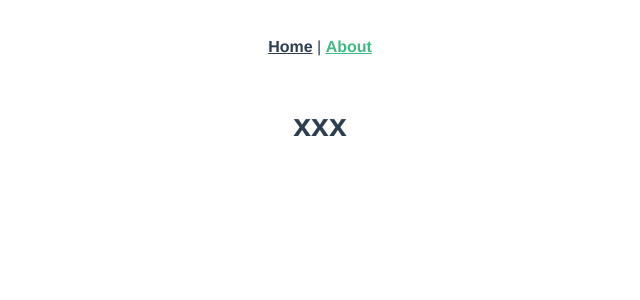
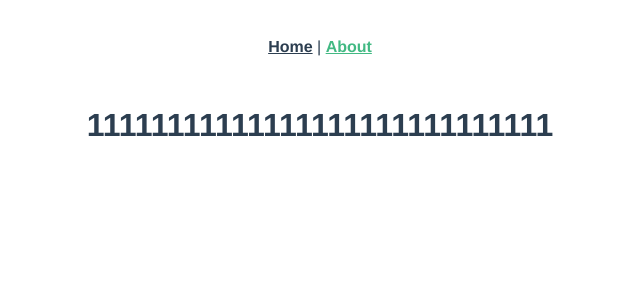
Before and after one commit to 533wusaisai/vue-commit, a Vue app: page /about in a window 1280 px wide. Shown: the top 300 px of the page, without its empty margins (320-960 px from the left). Built offline with nearby package versions, Linux system fonts and the light colour scheme.

Commit message:
fix: 文件修改

```diff
--- a/src/views/About.vue
+++ b/src/views/About.vue
@@ -1,5 +1,5 @@
 <template>
   <div class="about">
-    <h1>xxx</h1>
+    <h1>11111111111111111111111111111</h1>
   </div>
 </template>
```
